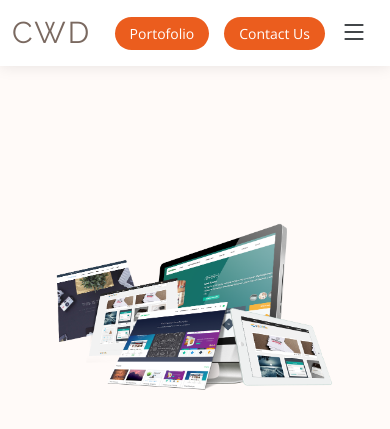
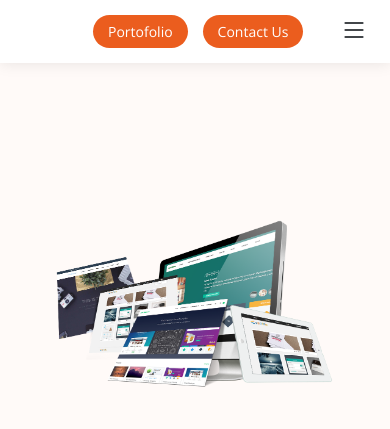
Before and after one commit to Jagger81/cranmerwebdesign_2024, a plain HTML site: page index.html in a window 390 px wide. Shown: the top 429 px of the page. Drawn offline with nearby package versions, Linux system fonts and the light colour scheme.

```diff
--- a/assets/css/main.css
+++ b/assets/css/main.css
@@ -222,10 +222,26 @@ h6 {
     order: 3;
   }
 
-  #portfolio_button_1{
+  #portfolio_button_1,#sitename_text{
     display: none;
   }
 
+  #contact_button{
+    margin-right: 30%;
+  }
+
+}
+
+@media (max-width: 960px) {
+  #contact_button{
+    margin-right: 28%;
+  }
+}
+
+@media (max-width: 480px) {
+  #contact_button{
+    margin-right: 10%;
+  }
 }
 
 /*--------------------------------------------------------------
--- a/index.html
+++ b/index.html
@@ -44,7 +44,7 @@
       <a href="index.html" class="logo d-flex align-items-center me-auto">
         <!-- Uncomment the line below if you also wish to use an image logo -->
         <!-- <img src="assets/img/cwd_logo_new.png" alt="CWD Logo"> -->
-        <h1 class="sitename">CWD</h1>
+        <h1 id="sitename_text" class="sitename">CWD</h1>
       </a>
 
       <nav id="navmenu" class="navmenu">
@@ -76,7 +76,7 @@
         <i class="mobile-nav-toggle d-xl-none bi bi-list"></i>
       </nav>
       <a class="btn-getstarted" id="portfolio_button_2" href="index.html#portfolio">Portofolio</a>
-      <a class="btn-getstarted" href="index.html#contact">Contact Us</a>
+      <a class="btn-getstarted" id="contact_button"href="index.html#contact">Contact Us</a>
 
     </div>
   </header>
```
